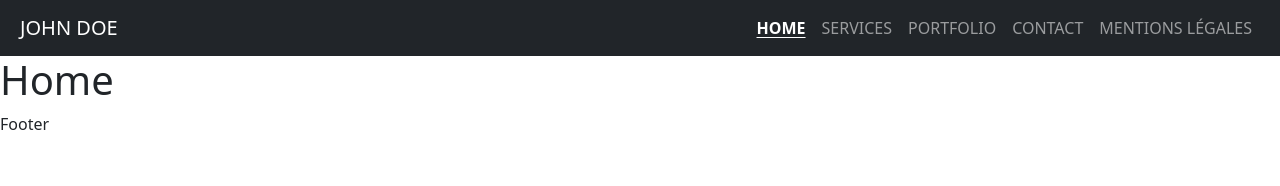
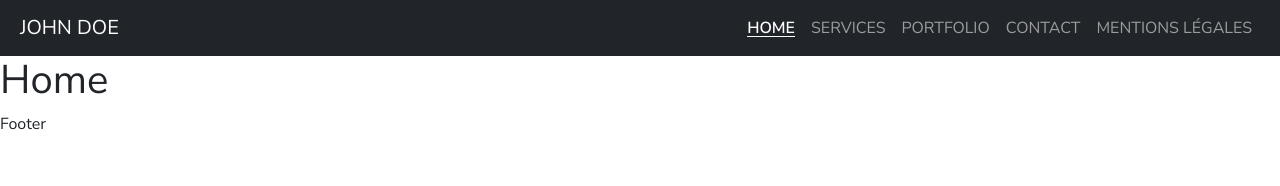
Before and after one commit to alexiszirnhelt-ai/portfolio-20, a React (Vite) app: page / in a window 1280 px wide. Shown: the top 186 px of the page. Built offline with nearby package versions, Linux system fonts and the light colour scheme.

Commit message:
add police Nunito sans

```diff
--- a/src/main.jsx
+++ b/src/main.jsx
@@ -8,6 +8,7 @@
 import "bootstrap-icons/font/bootstrap-icons.css"
 
 //CSS
+import "./styles/stylesheets.css"
 import "./styles/header.css"
 
 createRoot(document.getElementById('root')).render(
--- /dev/null
+++ b/src/styles/stylesheets.css
@@ -0,0 +1,5 @@
+@import url("https://fonts.googleapis.com/css2?family=Nunito+Sans:wght@400;600&display=swap");
+
+body {
+  font-family: "Nunito Sans", sans-serif;
+}
```
